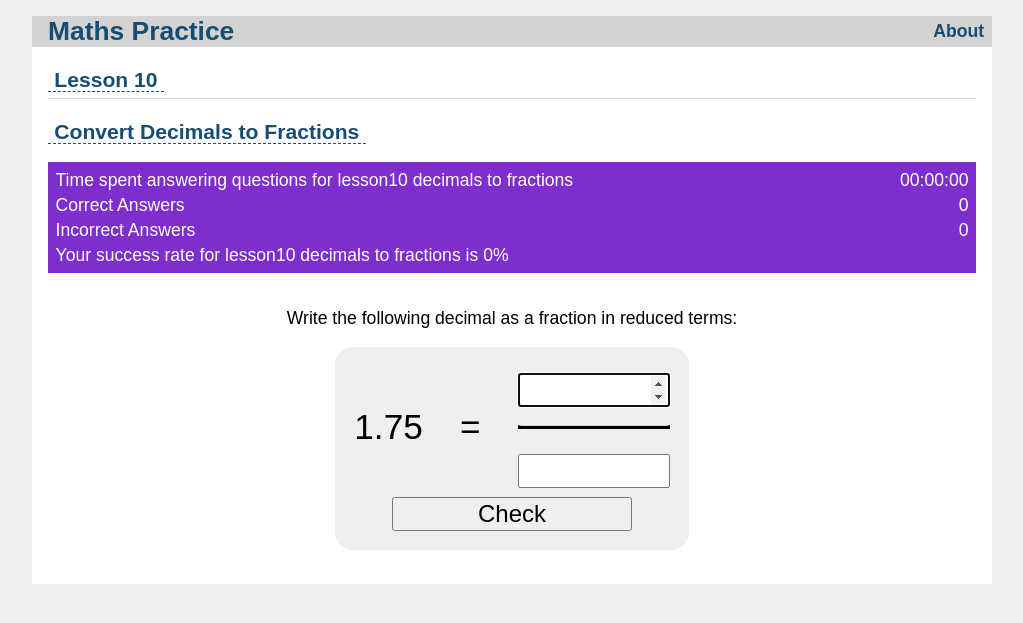
After one commit to bbc6502/mathspractice, a Flask app: page /lesson10/decimals/to/fractions in a window 1280 px wide. The commit adds this page. Shown: the top 623 px of the page, without its empty margins (128-1151 px from the left). Run offline with Flask 3, Linux system fonts and the light colour scheme.

Commit message:
Add lesson 10 decimals to fractions

```diff
--- a/mathspractice/lesson10.py
+++ b/mathspractice/lesson10.py
@@ -130,10 +130,19 @@ def fraction_to_decimals():
             statistics.save()
         except Exception as e:
             flash(str(e), category='error')
+    first, second = _calculate_num_denom(stats)
+    now = int(time.time())
+    return render_template(
+        'lesson10/fraction_to_decimals.html',
+        first=first, second=second, now=now, statistics=statistics
+    )
+
+
+def _calculate_num_denom(stats):
     max_value = int(math.pow(10, 1 + stats['correct'] // 15))
     while True:
-        first = random.randint(2, max_value-1)
-        second = random.randint(2, max_value-1)
+        first = random.randint(2, max_value - 1)
+        second = random.randint(2, max_value - 1)
         answer = str(Decimal(first) / Decimal(second))
         if '.' not in answer:
             continue
@@ -142,8 +151,38 @@ def fraction_to_decimals():
             decimals = decimals[:-1]
         if 0 < len(decimals) <= 4:
             break
+    return first, second
+
+
+@bp.route('/decimals/to/fractions', methods=['GET', 'POST'])
+def decimals_to_fractions():
+    when = time.time()
+    statistics = Statistics()
+    stats = statistics.get_stats('lesson10', 'decimals_to_fractions')
+    if request.method == 'POST':
+        try:
+            if not request.form.get('numerator') or not request.form.get('denominator'):
+                raise ValueError('Sorry. You needed to provide a numerator and denominator. Please try again.')
+            first = Decimal(request.form.get('first'))
+            numerator = int(request.form.get('numerator'))
+            denominator = int(request.form.get('denominator'))
+            now = float(request.form.get('now'))
+            elapsed = when - now
+            real_numerator, real_denominator = first.as_integer_ratio()
+            stats['seconds'] += elapsed
+            if numerator == real_numerator and denominator == real_denominator:
+                flash(f"Correct. Well done! {first} = {numerator} / {denominator}", category='correct')
+                stats['correct'] += 1
+            else:
+                flash(f"Incorrect. I'm sorry but {first} is not reduced to {numerator} / {denominator}. It is {real_numerator} / {real_denominator}", category='incorrect')
+                stats['incorrect'] += 1
+            statistics.save()
+        except Exception as e:
+            flash(str(e), category='error')
+    first, second = _calculate_num_denom(stats)
+    first = str(Decimal(first) / Decimal(second))
     now = int(time.time())
     return render_template(
-        'lesson10/fraction_to_decimals.html',
-        first=first, second=second, now=now, statistics=statistics
+        'lesson10/decimals_to_fractions.html',
+        first=first, now=now, statistics=statistics
     )
--- /dev/null
+++ b/mathspractice/templates/lesson10/decimals_to_fractions.html
@@ -0,0 +1,13 @@
+{% extends 'base.html' %}
+
+{% block header %}
+    <h1><a class="button" href="{{ url_for('lesson10.index') }}">{% block title %}Lesson 10{% endblock %}</a></h1>
+{% endblock %}
+
+{% block content %}
+    <h1><a class="button" href="{{ url_for('lesson10.decimals_to_fractions') }}">Convert Decimals to Fractions</a></h1>
+    {% set lesson = 'lesson10' %}
+    {% set section = 'decimals_to_fractions' %}
+    {% include 'stats.html' %}
+    {% include 'lesson10/decimals_to_fractions_form.html' %}
+{% endblock %}
--- /dev/null
+++ b/mathspractice/templates/lesson10/decimals_to_fractions_form.html
@@ -0,0 +1,27 @@
+<form method="post" action="{{ url_for('lesson10.decimals_to_fractions') }}">
+    <input type="hidden" id="first" name="first" value="{{ first }}">
+    <input type="hidden" id="now" name="now" value="{{ now }}">
+    <p class="center">
+    Write the following decimal as a fraction in reduced terms:
+    </p>
+    <table class="compact">
+        <tr>
+            <td class="right">
+                <div class="numerator"><span class="nowrap">{{ first }}</span></div>
+            </td>
+            <td class="right">
+                <div class="equals">=</div>
+            </td>
+            <td class="right">
+                <div class="numerator">
+                    <input class="right" type="number" id="numerator" name="numerator" autocomplete="off" autofocus>
+                </div>
+                <hr class="divisor"/>
+                <div class="denominator">
+                    <input class="right" type="number" id="denominator" name="denominator" autocomplete="off" autofocus>
+                </div>
+            </td>
+        </tr>
+        <tr><td colspan="3" class="center"><input type="submit" id="submit" name="Check" value="Check"></td></tr>
+    </table>
+</form>
--- a/mathspractice/templates/lesson10/index.html
+++ b/mathspractice/templates/lesson10/index.html
@@ -21,4 +21,9 @@
     {% set section = 'fraction_to_decimals' %}
     {% include 'stats.html' %}
 
+    <h1><a class="button" href="{{ url_for('lesson10.decimals_to_fractions') }}">Convert Decimals to Fractions</a></h1>
+    {% set lesson = 'lesson10' %}
+    {% set section = 'decimals_to_fractions' %}
+    {% include 'stats.html' %}
+
 {% endblock %}
--- a/pyproject.toml
+++ b/pyproject.toml
@@ -4,7 +4,7 @@ build-backend = "setuptools.build_meta"
 
 [project]
 name = "mathspractice"
-version = "0.0.10"
+version = "0.0.11"
 authors = [
     { name = "David Johnston" , email = "c0d3@gpobox.net" }
 ]
```
Also changed, not shown: 1 other file.
